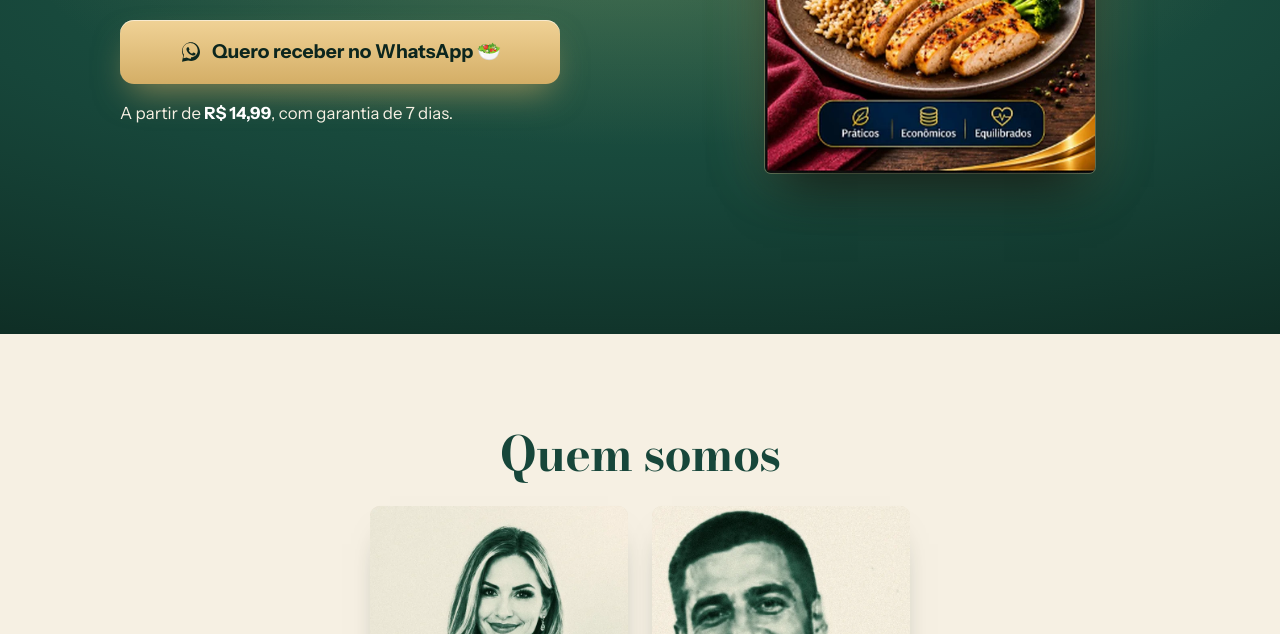
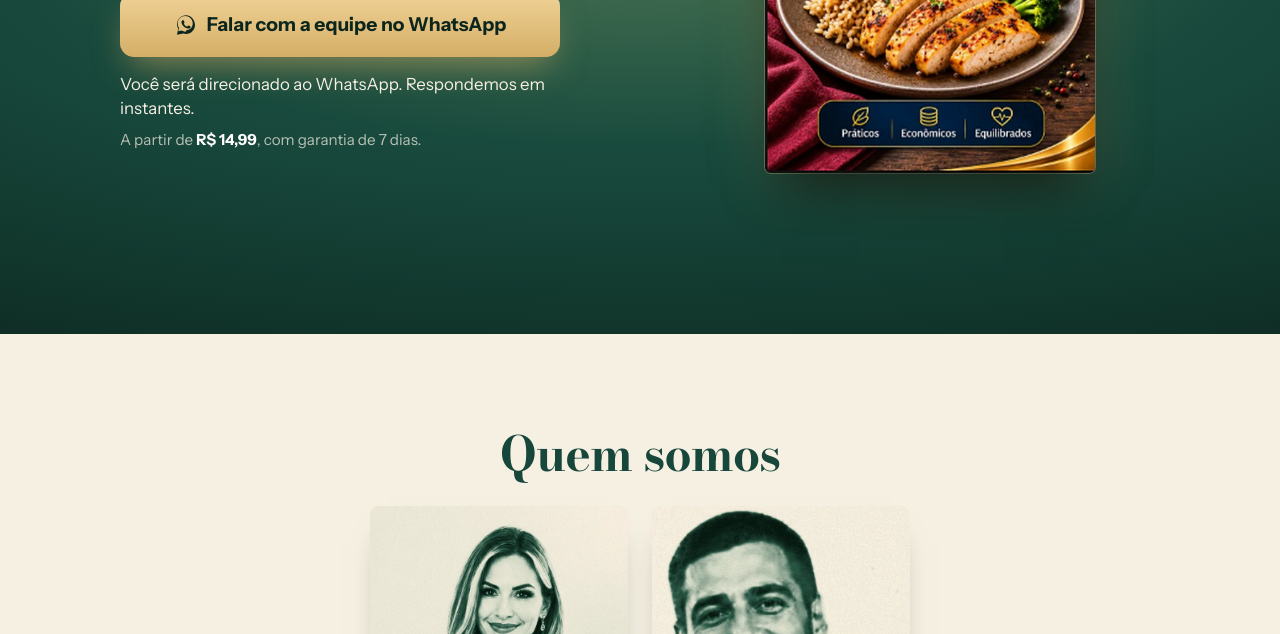
Before and after one commit to luizlfcm/Pv-150-receitas, a plain HTML site: page index.html in a window 1280 px wide. Shown: the part 466-1100 px from the top of the page. Drawn offline with Linux system fonts and the light colour scheme.

Commit message:
PV: botão 'Falar com a equipe no WhatsApp' e linha de redirecionamento
Co-Authored-By: Claude Sonnet 5.5 <noreply@anthropic.com>
Claude-Session: https://claude.ai/code/session_01JwynWDNDQJ62iwvgbymddc

```diff
--- a/index.html
+++ b/index.html
@@ -60,8 +60,9 @@ fbq('track', 'ViewContent', { content_name: '150 Almoços Fitness', content_cate
       <div class="cta">
         <a class="btn" data-wa href="https://wa.me/5521988784380" rel="noopener">
           <svg viewBox="0 0 32 32" width="24" height="24" aria-hidden="true" focusable="false"><path fill="currentColor" d="M16.04 3C9.4 3 4 8.38 4 15.01c0 2.12.55 4.19 1.6 6.01L4 29l8.14-1.56a12.03 12.03 0 0 0 3.9.65h.01C22.69 28.09 28 22.71 28 16.08 28 9.45 22.69 3 16.04 3Zm0 22.07h-.01a10 10 0 0 1-5.1-1.4l-.37-.22-4.83.93.97-4.7-.24-.38a9.95 9.95 0 0 1-1.54-5.3c0-5.5 4.5-9.98 10.04-9.98 5.52 0 10.02 4.47 10.02 9.98 0 5.5-4.5 9.07-8.94 9.07Zm5.5-7.46c-.3-.15-1.78-.88-2.06-.98-.28-.1-.48-.15-.68.15-.2.3-.78.98-.96 1.18-.17.2-.35.23-.65.08-.3-.15-1.27-.47-2.42-1.5a9.1 9.1 0 0 1-1.68-2.09c-.18-.3-.02-.46.13-.6.14-.14.3-.35.45-.53.15-.17.2-.3.3-.5.1-.2.05-.38-.02-.53-.08-.15-.68-1.64-.93-2.25-.25-.58-.5-.5-.68-.51l-.58-.01c-.2 0-.53.08-.8.38-.28.3-1.05 1.03-1.05 2.5s1.08 2.9 1.23 3.1c.15.2 2.1 3.2 5.1 4.5.71.3 1.27.5 1.7.63.72.23 1.37.2 1.88.12.57-.09 1.78-.72 2.03-1.43.25-.7.25-1.3.18-1.43-.08-.13-.28-.2-.58-.35Z"/></svg>
-          <span>Quero receber no WhatsApp 🥗</span>
+          <span>Falar com a equipe no WhatsApp</span>
         </a>
+        <p class="redireciona">Você será direcionado ao WhatsApp. Respondemos em instantes.</p>
         <p class="preco">A partir de <strong>R$&nbsp;14,99</strong>, com garantia de 7 dias.</p>
       </div>
     </div>
--- a/styles.css
+++ b/styles.css
@@ -69,7 +69,8 @@ h1 { margin: 0; font-weight: 700; font-size: clamp(2.9rem, 14vw, 5.6rem); line-h
 .btn:active { transform: translateY(1px); }
 .btn:focus-visible { outline: 3px solid #fff; outline-offset: 3px; }
 .btn svg { flex: none; }
-.preco { margin: 16px 0 0; font-size: 1.05rem; color: var(--creme); }
+.redireciona { margin: 16px 0 0; font-size: 1.05rem; line-height: 1.4; color: var(--creme); }
+.preco { margin: 8px 0 0; font-size: .95rem; color: rgba(246,240,227,.72); }
 .preco strong { color: #fff; font-weight: 700; }
 
 @keyframes brilho {
```
